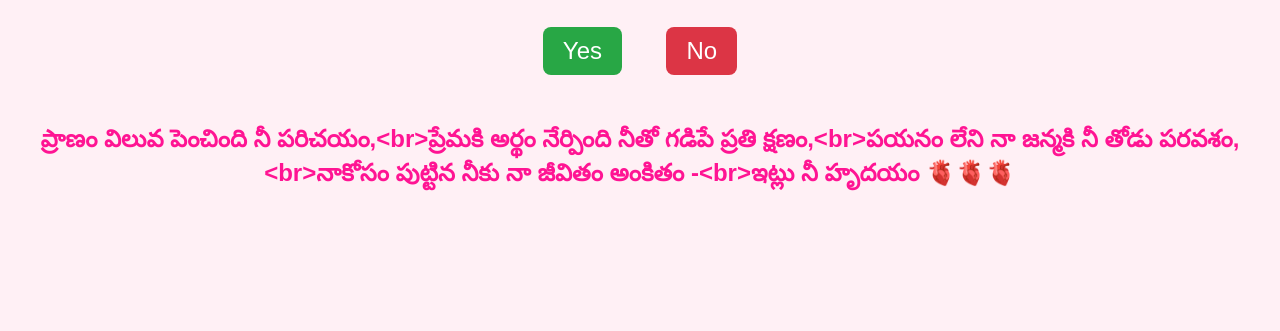
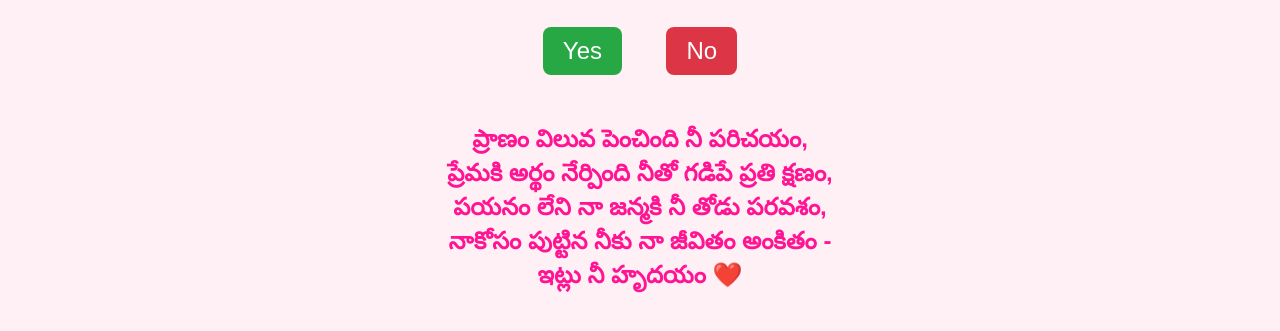
Before and after one commit to ShaikMR/Proposal, a plain HTML site: page index.html in a window 1280 px wide. Both pictures are taken after a click on the link "Yes". Shown: the part 167-498 px from the top of the page. Drawn offline with Linux system fonts and the light colour scheme.

Commit message:
Update index.html

```diff
--- a/index.html
+++ b/index.html
@@ -45,11 +45,13 @@
 
 <script>
 function showLove() {
-    document.getElementById("message").innerText = "ప్రాణం విలువ పెంచింది నీ పరిచయం,<br>" +
-        "ప్రేమకి అర్థం నేర్పింది నీతో గడిపే ప్రతి క్షణం,<br>" +
-        "పయనం లేని నా జన్మకి నీ తోడు పరవశం,<br>" +
-        "నాకోసం పుట్టిన నీకు నా జీవితం అంకితం -<br>" +
-        "ఇట్లు నీ హృదయం 🫀🫀🫀";
+    document.getElementById("message").innerHTML = `
+        ప్రాణం విలువ పెంచింది నీ పరిచయం,<br>
+        ప్రేమకి అర్థం నేర్పింది నీతో గడిపే ప్రతి క్షణం,<br>
+        పయనం లేని నా జన్మకి నీ తోడు పరవశం,<br>
+        నాకోసం పుట్టిన నీకు నా జీవితం అంకితం -<br>
+        ఇట్లు నీ హృదయం ❤️
+    `;
 }
 </script>
 
```
